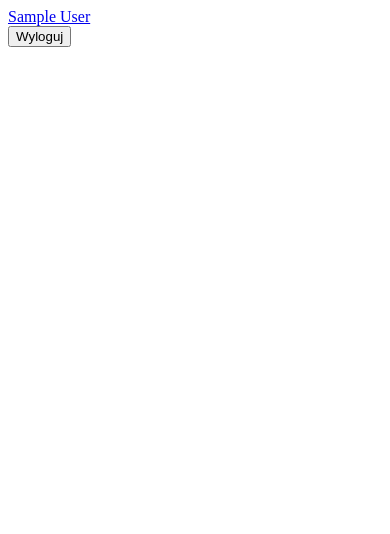
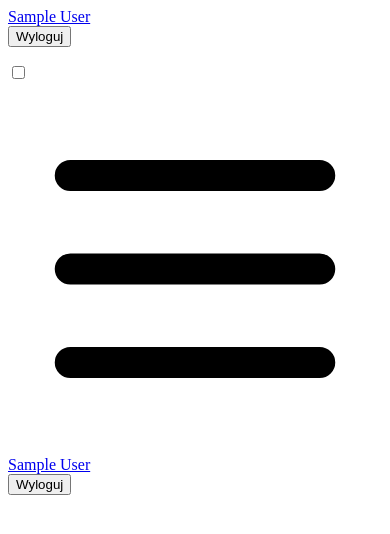
Before and after one commit to Kamrocky/PAI-2026, a Django app: template backend/finance/templates/partials/nav_user_info.html in a window 390 px wide. Shown: the top 534 px of the page. Run offline with Django 5.2, Linux system fonts and the light colour scheme; the template is opened without the code that fills it: most values are stand-ins (such as "Sample title", 1, 10 or a date in 2020).

Commit message:
add hamburger menu

```diff
--- a/backend/finance/templates/partials/nav_user_info.html
+++ b/backend/finance/templates/partials/nav_user_info.html
@@ -1,3 +1,49 @@
-<div id="user-info" class="flex items-center gap-4 text-sm text-zinc-200">
-  {% include "partials/nav_user_info_inner.html" %}
+<div id="user-info" class="text-sm text-zinc-200">
+  <!-- Desktop / tablet: przyciski widoczne w jednej linii -->
+  <div class="hidden items-center gap-4 sm:flex">
+    {% include "partials/nav_user_info_inner.html" %}
+  </div>
+
+  <!-- Mobile: hamburger z rozwijanym menu (czysty CSS, bez JS) -->
+  <div class="relative sm:hidden">
+    <input type="checkbox" id="nav-menu-toggle" class="peer sr-only" />
+
+    <label
+      for="nav-menu-toggle"
+      aria-label="Menu"
+      class="inline-flex cursor-pointer items-center rounded-lg border border-white/10 bg-white/5 p-2 text-zinc-200 hover:bg-white/10"
+    >
+      <svg class="h-5 w-5" viewBox="0 0 24 24" fill="none" stroke="currentColor" stroke-width="2" aria-hidden="true">
+        <path stroke-linecap="round" stroke-linejoin="round" d="M4 6h16M4 12h16M4 18h16" />
+      </svg>
+    </label>
+
+    <!-- Tło zamykające menu po kliknięciu poza nim -->
+    <label
+      for="nav-menu-toggle"
+      aria-hidden="true"
+      class="fixed inset-0 z-40 hidden cursor-default peer-checked:block"
+    ></label>
+
+    <!-- Rozwijane menu -->
+    <div
+      class="absolute right-0 z-50 mt-2 hidden w-48 flex-col gap-2 rounded-xl border border-white/10 bg-zinc-900/95 p-3 shadow-xl backdrop-blur-sm peer-checked:flex"
+    >
+      <a
+        href="{% url 'profile' %}"
+        class="block rounded-lg border border-white/10 bg-white/5 px-3 py-2 text-center font-medium text-zinc-100 hover:bg-white/10"
+      >
+        {{ display_name }}
+      </a>
+      <form hx-post="/api/auth/logout" hx-target="#page-content" hx-swap="innerHTML">
+        {% csrf_token %}
+        <button
+          type="submit"
+          class="w-full rounded-lg border border-white/10 bg-white/5 px-3 py-2 text-zinc-200 hover:bg-white/10"
+        >
+          Wyloguj
+        </button>
+      </form>
+    </div>
+  </div>
 </div>
```
